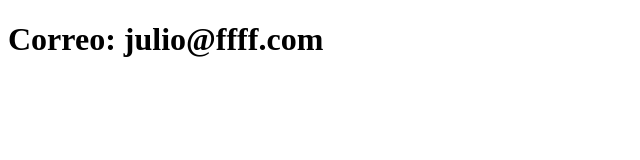
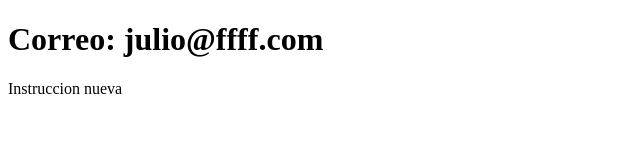
Before and after one commit to juliobch/sistema-de-registro, a plain HTML site: page contacto.html in a window 1280 px wide. Shown: the whole page, without its empty margins (0-640 px from the left). Drawn offline with Linux system fonts and the light colour scheme.

Commit message:
Actualiza el contacto

```diff
--- a/contacto.html
+++ b/contacto.html
@@ -7,5 +7,6 @@
 </head>
 <body>
     <h1>Correo: julio@ffff.com</h1>
+    <p>Instruccion nueva</p>
 </body>
 </html>
```
